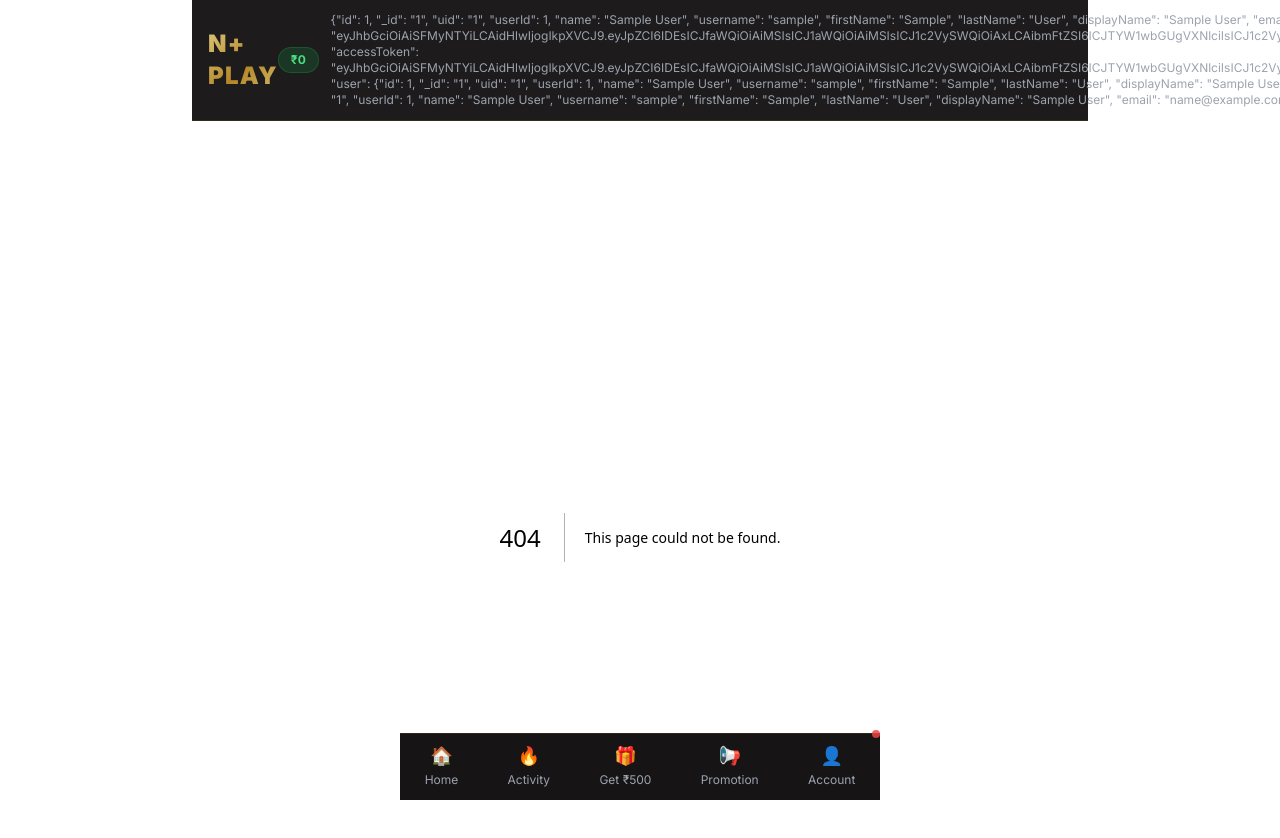
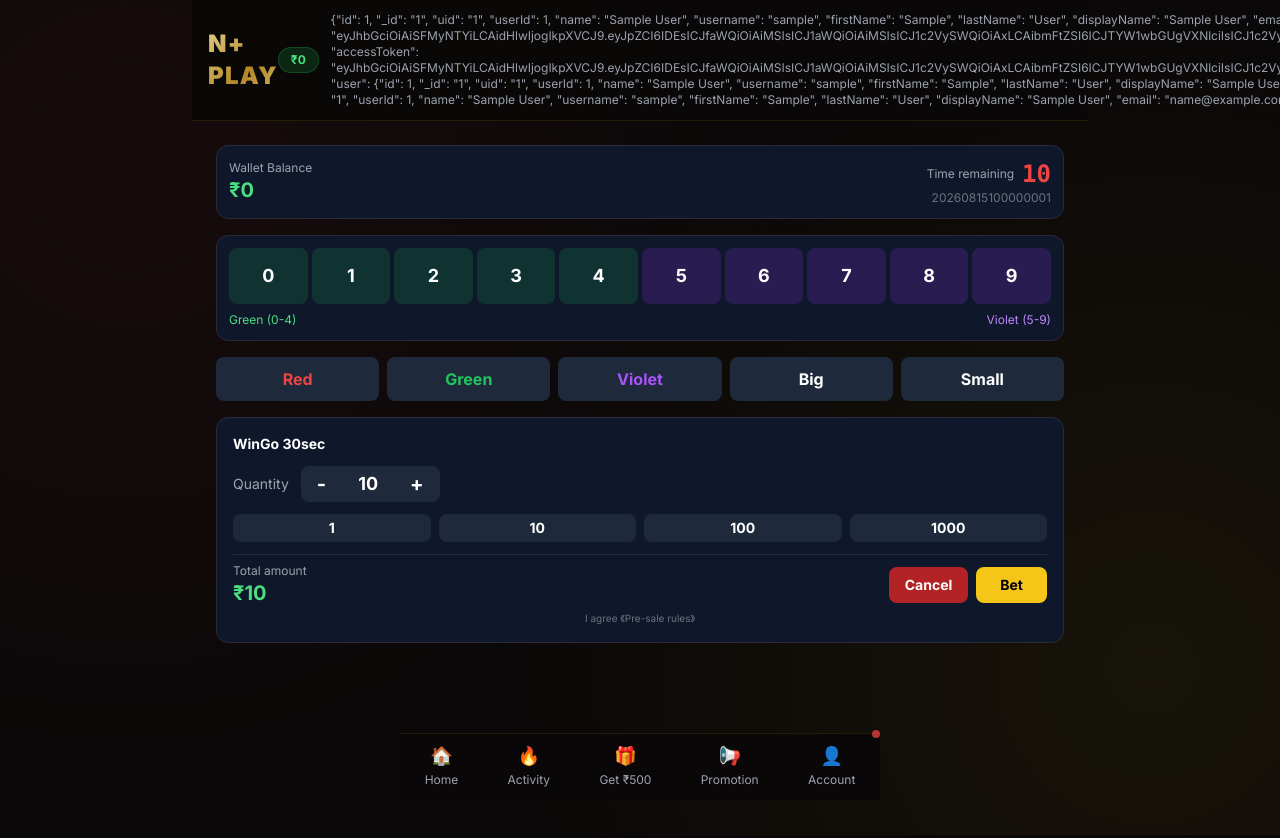
Before and after one commit to nplusplayofficial-cmyk/nplus-play-final, a Next.js app: page /wingo in a window 1280 px wide. Before the commit this address had no page. Shown: the top 838 px of the page. Built offline with nearby package versions, Linux system fonts and the light colour scheme; sample sign-in values are in the browser's storage.

Commit message:
Create page.tsx

```diff
--- /dev/null
+++ b/app/(games)/wingo/page.tsx
@@ -0,0 +1,10 @@
+'use client';
+import { useRouter } from 'next/navigation';
+import { getCurrentUser } from '@/lib/storage/engine';
+import WingoBoard from '@/components/game/WingoBoard';
+
+export default function WingoPage() {
+  const router = useRouter();
+  if (!getCurrentUser()) { router.push('/login'); return null; }
+  return <WingoBoard />;
+}
```
